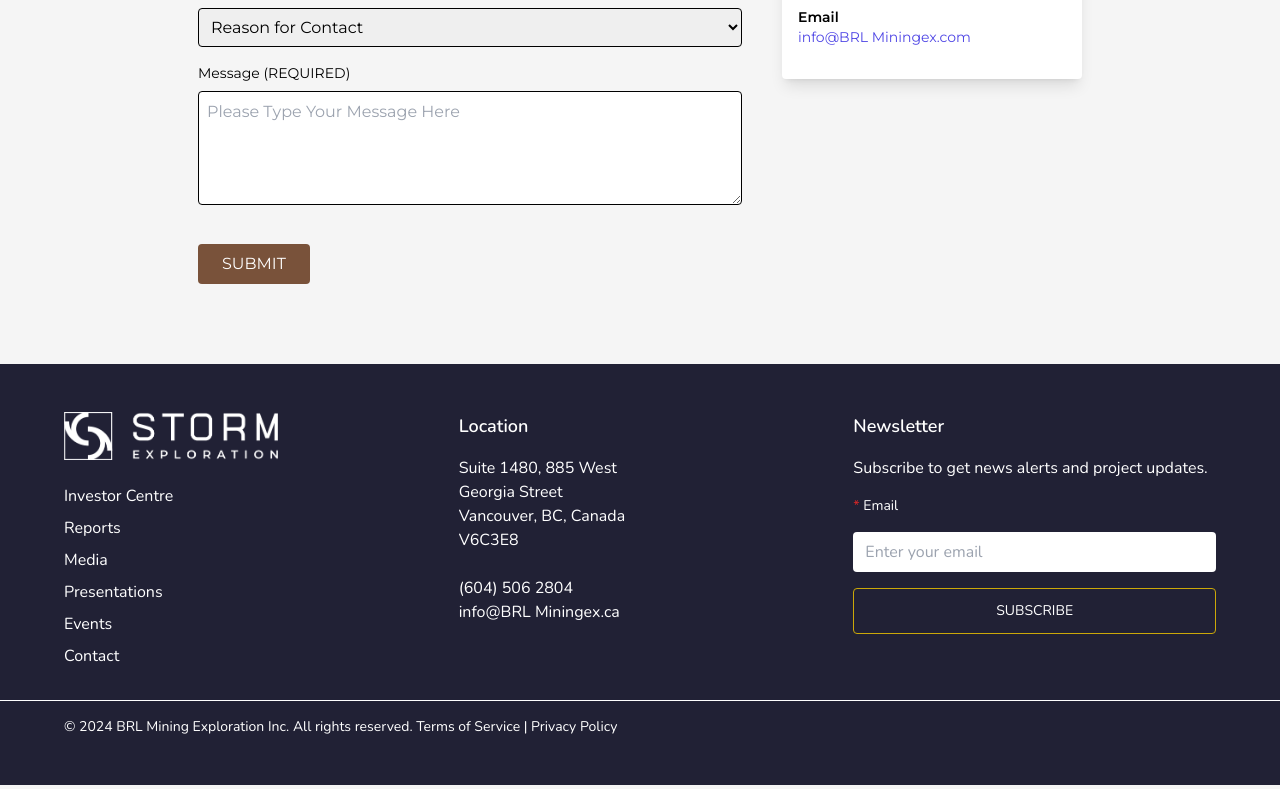
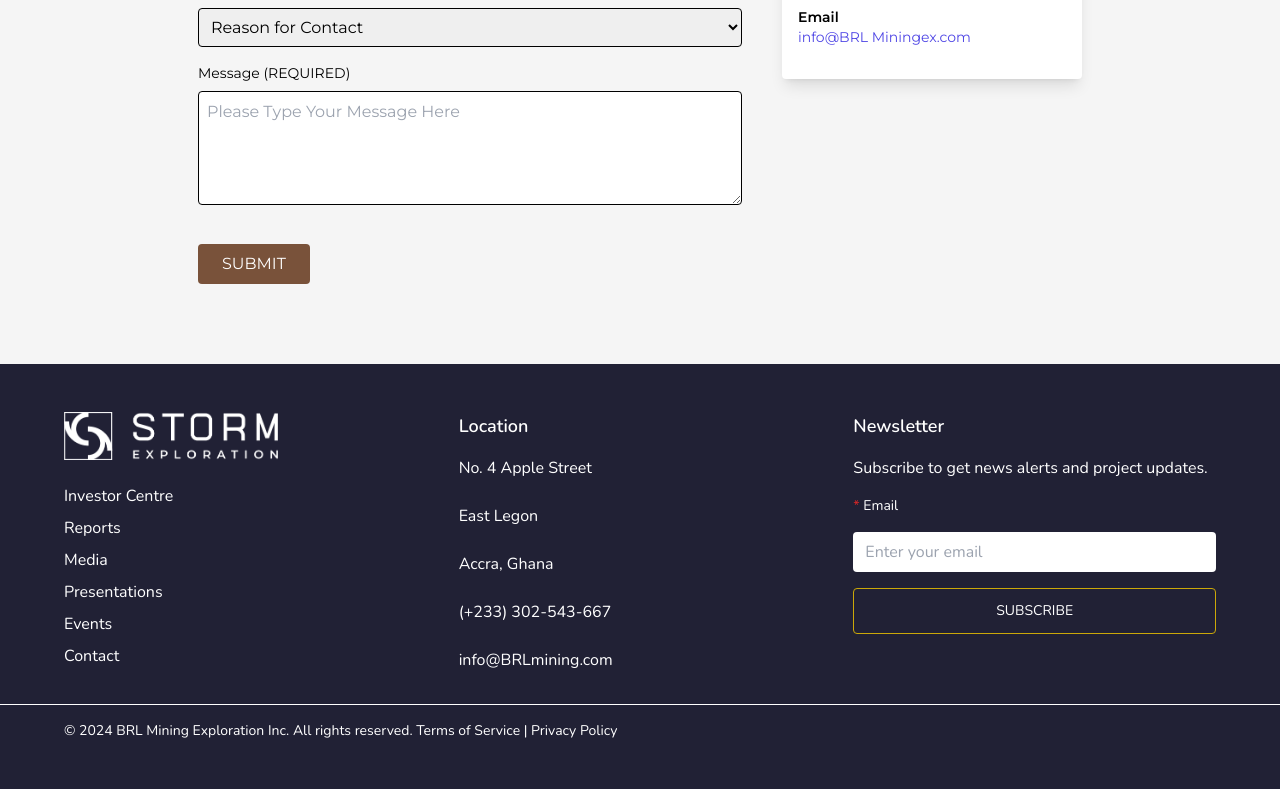
Before and after one commit to ranselorm/brlmining, a React (Vite) app: page /contact in a window 1280 px wide. Shown: the part 900-1689 px from the top of the page. Built offline with nearby package versions, Linux system fonts and the light colour scheme; some icons are missing.

Commit message:
Update footer

```diff
--- a/src/components/Footer.tsx
+++ b/src/components/Footer.tsx
@@ -43,22 +43,23 @@ const Footer: React.FC = () => {
         <div>
           <h3 className="text-lg font-semibold mb-4">Location</h3>
           <address className="not-italic text-gray-300">
-            Suite 1480, 885 West
-            <br />
-            Georgia Street
-            <br />
-            Vancouver, BC, Canada
-            <br />
-            V6C3E8
+            No. 4 Apple Street
             <br />
             <br />
-            (604) 506 2804
+            East Legon
+            <br />
+            <br />
+            Accra, Ghana
+            <br />
+            <br />
+            (+233) 302-543-667
+            <br />
             <br />
             <a
               href="mailto:info@BRL Miningex.ca"
               className="text-gray-300 hover:text-white transition"
             >
-              info@BRL Miningex.ca
+              info@BRLmining.com
             </a>
           </address>
         </div>
```
